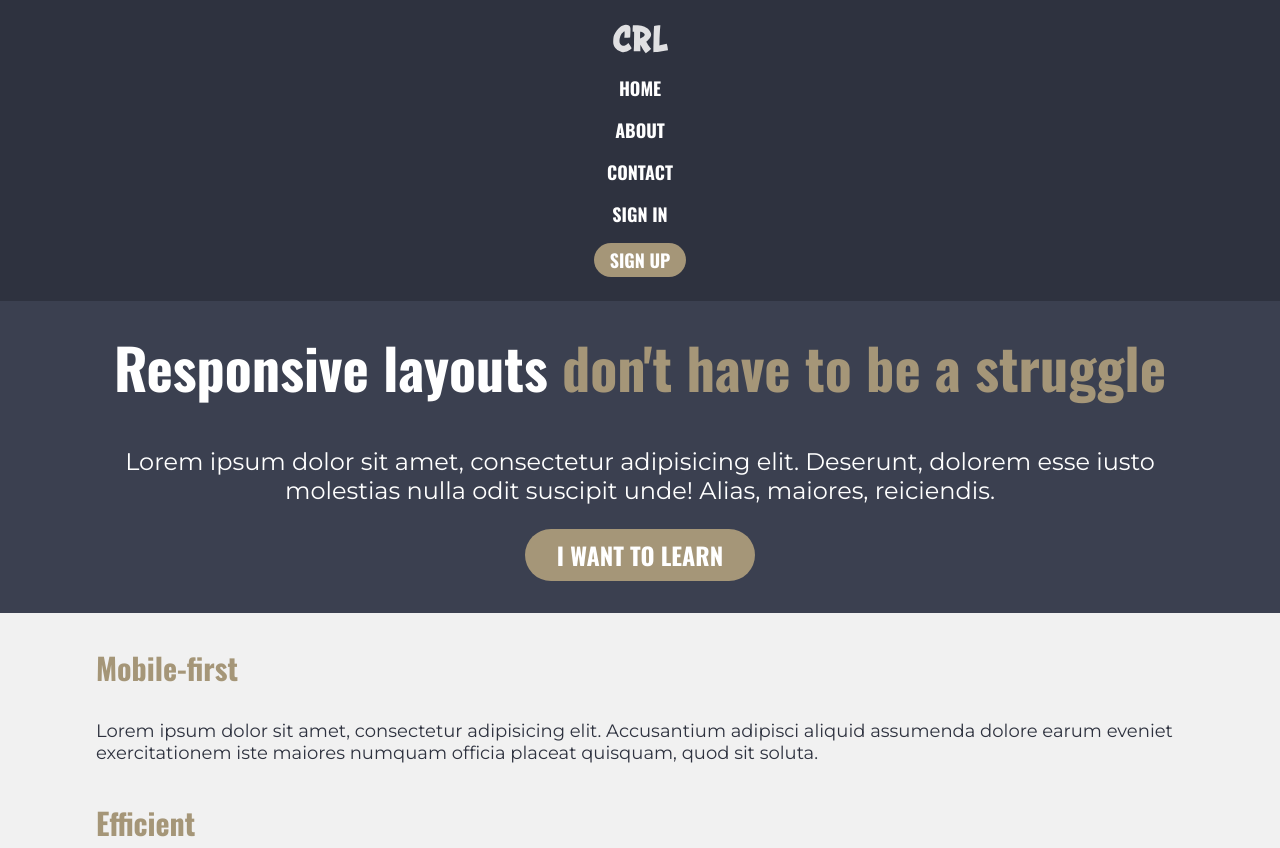
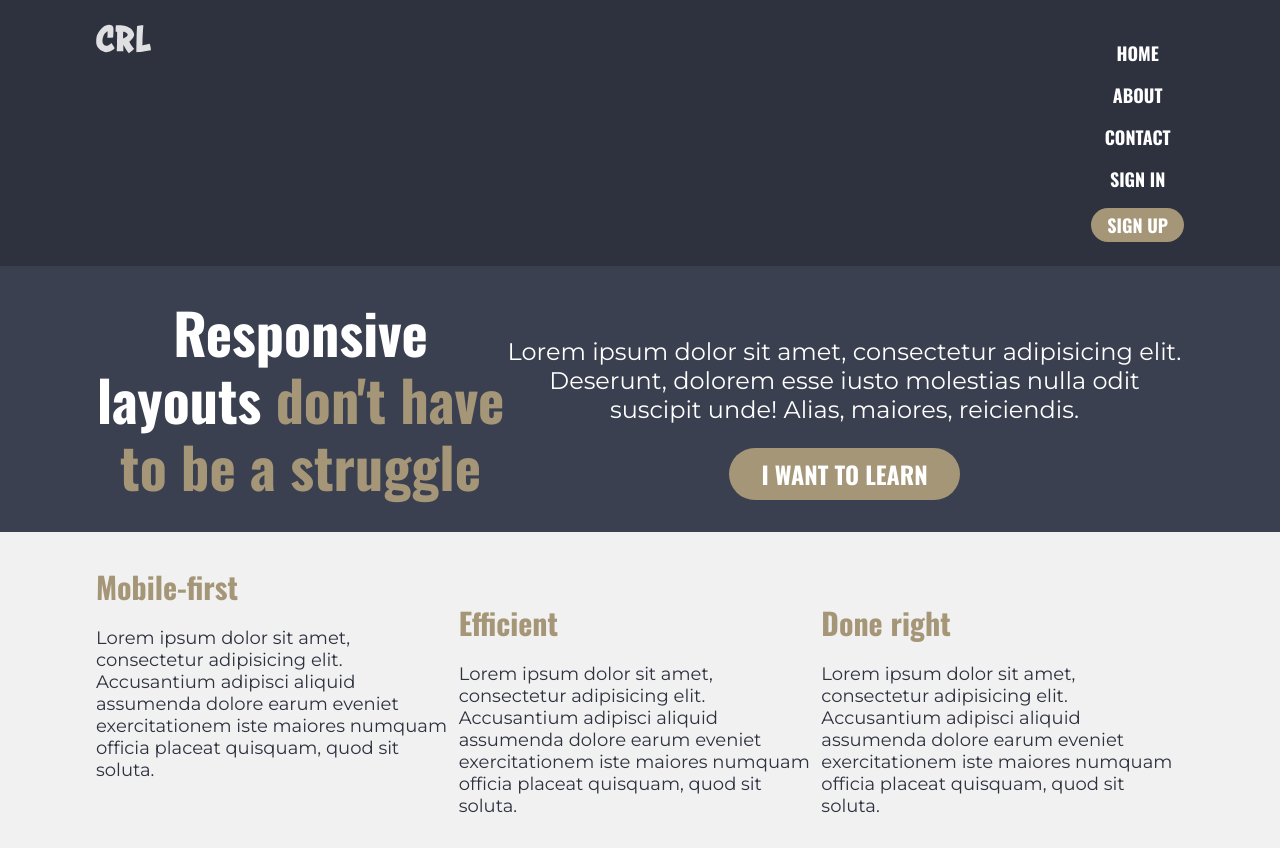
Before and after one commit to Annie-Huang/conquering-responsive-layouts, a website: page nav-challenge-2/index.html in a window 1280 px wide. Shown: the top 848 px of the page. Drawn offline with nearby package versions, Linux system fonts and the light colour scheme.

Commit message:
Reset h1-h4 to margin: 0; And manually add margin-bottom on .footer__title. So .hero__text CAN look vertically align bottom with .hero__title

```diff
--- a/nav-challenge-2/style.css
+++ b/nav-challenge-2/style.css
@@ -25,7 +25,7 @@ body {
 }
 
 h1, h2, h3 {
-  margin-top: 0;
+  margin: 0;
 }
 ul {
   margin: 0;
@@ -161,6 +161,7 @@ img {
 .footer__title {
   font-family: 'Oswald', sans-serif;
   font-size: 1.5rem; /* 24px */
+  margin-bottom: 2rem;
 }
 .footer__subtitle {
   color: var(--clr-primary);
@@ -177,3 +178,16 @@ img {
   color: var(--clr-light);
   font-size: 1rem; /* 16px */
 }
+
+@media (min-width: 700px) {
+  /* Component styling -- common ones */
+  .row {
+    display: flex;
+    justify-content: space-between;
+  }
+
+  /* Component styling -- Specific ones -- hero section*/
+  .hero__text {
+    align-self: flex-end;
+  }
+}
```
